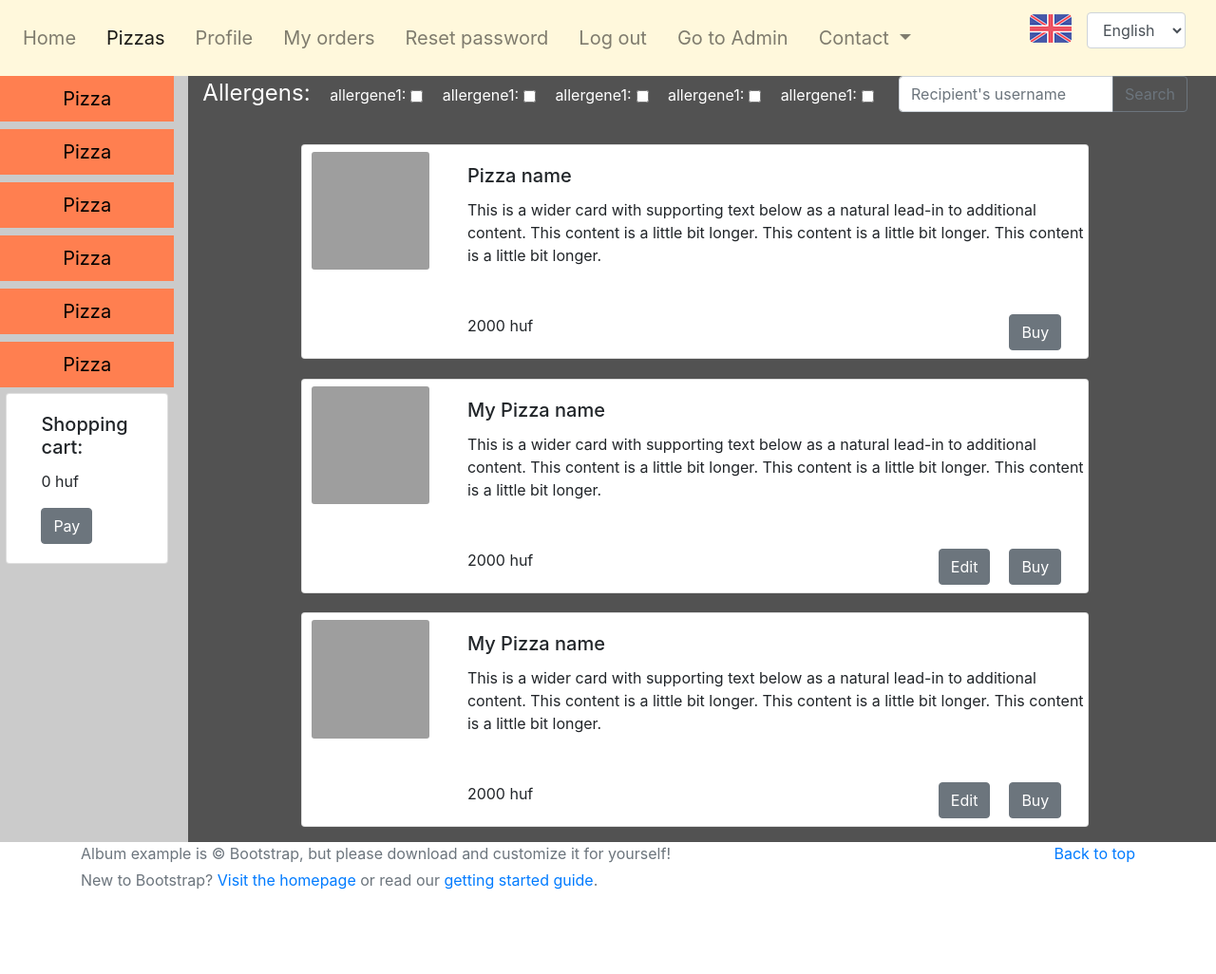
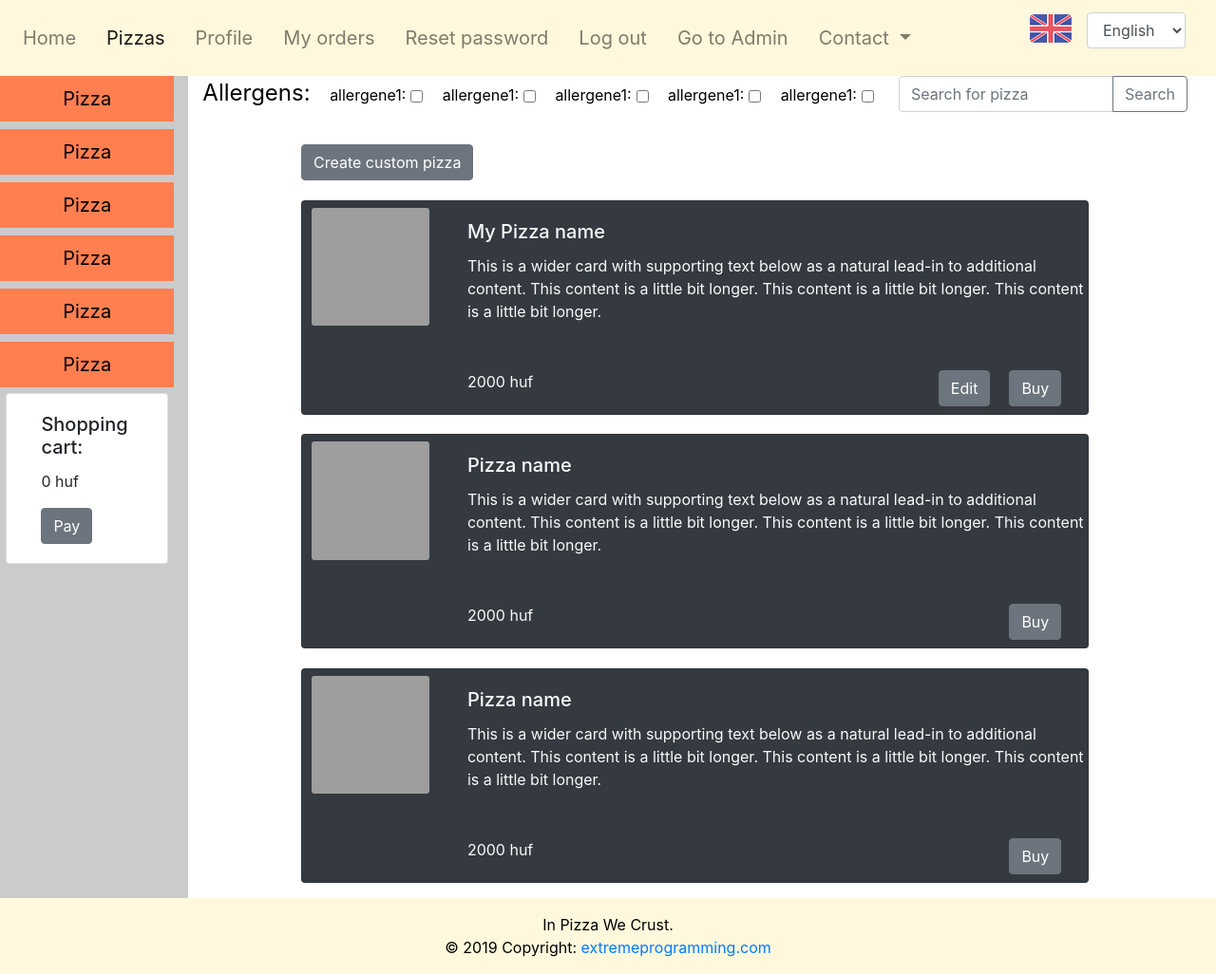
Before and after one commit to thejungwon/docker-webapp-django, a Django app: page /en/pizzalist/ in a window 1280 px wide. Shown: the whole page at 95% size. Before the commit the page ends 937 px from the top, so only its background shows below. Run offline with Django 3.2, Linux system fonts and the light colour scheme; the visitor is signed in with stand-in values (Sample User, id 1); parts of the project's set-up code (start-up, migrations or seed data) failed here and were passed over; some libraries are stand-ins or nearby versions; grey boxes are pictures that could not be loaded.

Commit message:
Fixed footer & added dedicated custom pizza button

```diff
--- a/src/app/templates/pizzalist.html
+++ b/src/app/templates/pizzalist.html
@@ -12,9 +12,10 @@
           integrity="sha384-Gn5384xqQ1aoWXA+058RXPxPg6fy4IWvTNh0E263XmFcJlSAwiGgFAW/dAiS6JXm" crossorigin="anonymous">
     <link rel="stylesheet" href="../../static/css/pizzalist.css">
     <link rel="stylesheet" href="{% static 'css/album.css' %}">
-    <link rel="stylesheet" href="https://maxcdn.bootstrapcdn.com/bootstrap/4.0.0/css/bootstrap.min.css" integrity="sha384-Gn5384xqQ1aoWXA+058RXPxPg6fy4IWvTNh0E263XmFcJlSAwiGgFAW/dAiS6JXm" crossorigin="anonymous">
+    <link rel="stylesheet" href="https://maxcdn.bootstrapcdn.com/bootstrap/4.0.0/css/bootstrap.min.css"
+          integrity="sha384-Gn5384xqQ1aoWXA+058RXPxPg6fy4IWvTNh0E263XmFcJlSAwiGgFAW/dAiS6JXm" crossorigin="anonymous">
 
-    <link rel="stylesheet" href="{% static 'css/custom-pizza.css' %}" >
+    <link rel="stylesheet" href="{% static 'css/custom-pizza.css' %}">
     <title>Pizza - Pizzas</title>
 </head>
 <body>
@@ -42,7 +43,7 @@
             </div>
             <div class="col">
                 <div class="input-group mb-3 corner">
-                    <input type="text" class="form-control" placeholder="Recipient's username" aria-label="Recipient's username" aria-describedby="button-addon2">
+                    <input type="text" class="form-control" placeholder="Search for pizza">
                     <div class="input-group-append">
                         <button class="btn btn-outline-secondary" type="button" id="button-addon2">Search</button>
                     </div>
@@ -63,10 +64,41 @@
                     </div>
 
                 </div>
+                <div class="pizza-list">
+                    <div class="mb-3 pizza-card center">
+                        <div class=" w-25">
+                            <button data-toggle="modal" data-target="#customize-pizza-modal"
+                                    type="button" class="btn btn-secondary">Create custom pizza
+                            </button>
+                        </div>
+                    </div>
 
-                <div class="pizza-list">
-<!--                    for-->
-                    <div class="card mb-3 pizza-card center">
+                    <div class="card mb-3 bg-dark text-light pizza-card center">
+                        <div class="row no-gutters">
+                            <div class="col-md-2">
+                                <img src="https://source.unsplash.com/random/100x100" class="card-img" alt="...">
+                            </div>
+                            <div class="col-md-10">
+                                <div class="card-body pizza-body">
+                                    <h5 class="card-title">My Pizza name</h5>
+                                    <p class="card-text">This is a wider card with supporting text below as a natural
+                                        lead-in to additional content. This content is a little bit longer.
+                                        This content is a little bit longer. This content is a little bit longer.</p>
+                                    <p class="card-text payment-row">
+                                        <span>2000 huf</span>
+                                        <span class="float-right mr-4 mb-2"><button
+                                            class="btn btn-secondary">Buy</button></span>
+                                        <span class="float-right">
+                                            <button data-toggle="modal" data-target="#customize-pizza-modal"
+                                                    type="button" class="btn btn-secondary">Edit</button>
+                                        </span>
+                                    </p>
+                                </div>
+                            </div>
+                        </div>
+                    </div>
+
+                    <div class="card mb-3 bg-dark text-light pizza-card center">
                         <div class="row no-gutters">
                             <div class="col-md-2">
                                 <img src="https://source.unsplash.com/random/100x100" class="card-img" alt="...">
@@ -79,57 +111,37 @@
                                         This content is a little bit longer. This content is a little bit longer.</p>
                                     <p class="card-text payment-row">
                                         <span>2000 huf</span>
-                                        <span class="float-right mr-4 mb-2"><button class="btn btn-secondary">Buy</button></span>
+                                        <span class="float-right mr-4 mb-2"><button
+                                            class="btn btn-secondary">Buy</button></span>
+                                    </p>
+                                </div>
+                            </div>
+                        </div>
+                    </div>
+                    <!--                    for-->
+
+
+                    <div class="card mb-3 bg-dark text-light pizza-card center">
+                        <div class="row no-gutters">
+                            <div class="col-md-2">
+                                <img src="https://source.unsplash.com/random/100x100" class="card-img" alt="...">
+                            </div>
+                            <div class="col-md-10">
+                                <div class="card-body pizza-body">
+                                    <h5 class="card-title">Pizza name</h5>
+                                    <p class="card-text">This is a wider card with supporting text below as a natural
+                                        lead-in to additional content. This content is a little bit longer.
+                                        This content is a little bit longer. This content is a little bit longer.</p>
+                                    <p class="card-text payment-row">
+                                        <span>2000 huf</span>
+                                        <span class="float-right mr-4 mb-2"><button
+                                            class="btn btn-secondary">Buy</button></span>
                                     </p>
                                 </div>
                             </div>
                         </div>
                     </div>
                     <!--                    endfor-->
-                    <div class="card mb-3 pizza-card center">
-                        <div class="row no-gutters">
-                            <div class="col-md-2">
-                                <img src="https://source.unsplash.com/random/100x100" class="card-img" alt="...">
-                            </div>
-                            <div class="col-md-10">
-                                <div class="card-body pizza-body">
-                                    <h5 class="card-title">My Pizza name</h5>
-                                    <p class="card-text">This is a wider card with supporting text below as a natural
-                                        lead-in to additional content. This content is a little bit longer.
-                                        This content is a little bit longer. This content is a little bit longer.</p>
-                                    <p class="card-text payment-row">
-                                        <span>2000 huf</span>
-                                        <span class="float-right mr-4 mb-2"><button class="btn btn-secondary">Buy</button></span>
-                                        <span class="float-right">
-                                            <button data-toggle="modal" data-target="#customize-pizza-modal" type="button" class="btn btn-secondary">Edit</button>
-                                        </span>
-                                    </p>
-                                </div>
-                            </div>
-                        </div>
-                    </div>
-                    <div class="card mb-3 pizza-card center">
-                        <div class="row no-gutters">
-                            <div class="col-md-2">
-                                <img src="https://source.unsplash.com/random/100x100" class="card-img" alt="...">
-                            </div>
-                            <div class="col-md-10">
-                                <div class="card-body pizza-body">
-                                    <h5 class="card-title">My Pizza name</h5>
-                                    <p class="card-text">This is a wider card with supporting text below as a natural
-                                        lead-in to additional content. This content is a little bit longer.
-                                        This content is a little bit longer. This content is a little bit longer.</p>
-                                    <p class="card-text payment-row">
-                                        <span>2000 huf</span>
-                                        <span class="float-right mr-4 mb-2"><button class="btn btn-secondary">Buy</button></span>
-                                        <span class="float-right">
-                                            <button data-toggle="modal" data-target="#customize-pizza-modal" type="button" class="btn btn-secondary">Edit</button>
-                                        </span>
-                                    </p>
-                                </div>
-                            </div>
-                        </div>
-                    </div>
                 </div>
             </div>
         </div>
@@ -137,14 +149,7 @@
 </main>
 
 <footer class="text-muted">
-    <div class="container">
-        <p class="float-right">
-            <a href="#">Back to top</a>
-        </p>
-        <p>Album example is &copy; Bootstrap, but please download and customize it for yourself!</p>
-        <p>New to Bootstrap? <a href="../../">Visit the homepage</a> or read our <a href="../../getting-started/">getting
-            started guide</a>.</p>
-    </div>
+    {% include 'layouts/footer.html' %}
 </footer>
 
 <script src="https://code.jquery.com/jquery-3.2.1.slim.min.js"
@@ -158,7 +163,8 @@
         crossorigin="anonymous"></script>
 
 <!-- CUSTOMIZE PIZZA MODAL -->
-    <div class="modal fade" id="customize-pizza-modal" tabindex="-1" role="dialog" aria-labelledby="customize-pizza" aria-hidden="true">
+<div class="modal fade" id="customize-pizza-modal" tabindex="-1" role="dialog" aria-labelledby="customize-pizza"
+     aria-hidden="true">
     <div class="modal-dialog custom-pizza-modal" role="document">
         <div class="modal-content">
             <div class="modal-header">
@@ -172,12 +178,16 @@
                     <div class="col-8">
                         <nav>
                             <div class="nav nav-tabs" id="nav-tab" role="tablist">
-                      <a class="nav-item nav-link active" id="nav-bases-tab" data-toggle="tab" href="#nav-bases" role="tab" aria-controls="nav-bases" aria-selected="true">Bases / Sauces</a>
-                      <a class="nav-item nav-link" id="nav-toppings-tab" data-toggle="tab" href="#nav-toppings" role="tab" aria-controls="nav-toppings" aria-selected="false">Toppings</a>
+                                <a class="nav-item nav-link active" id="nav-bases-tab" data-toggle="tab"
+                                   href="#nav-bases" role="tab" aria-controls="nav-bases" aria-selected="true">Bases /
+                                    Sauces</a>
+                                <a class="nav-item nav-link" id="nav-toppings-tab" data-toggle="tab"
+                                   href="#nav-toppings" role="tab" aria-controls="nav-toppings" aria-selected="false">Toppings</a>
                             </div>
                         </nav>
                         <div class="tab-content mt-4" id="nav-tabContent">
-                    <div class="tab-pane fade show active" id="nav-bases" role="tabpanel" aria-labelledby="nav-bases-tab">
+                            <div class="tab-pane fade show active" id="nav-bases" role="tabpanel"
+                                 aria-labelledby="nav-bases-tab">
                                 <form>
                                     <div class="row">
                                         <div class="col-6">
@@ -192,19 +202,22 @@
                                             <p class="label">Base</p>
                                             <div class="form-group">
                                                 <div class="form-check">
-                                <input class="form-check-input" name="pizza-base" type="radio" value="0" id="classic" checked>
+                                                    <input class="form-check-input" name="pizza-base" type="radio"
+                                                           value="0" id="classic" checked>
                                                     <label class="form-check-label" for="classic">
                                                         Classic
                                                     </label>
                                                 </div>
                                                 <div class="form-check">
-                                <input class="form-check-input" name="pizza-base" type="radio" value="1" id="italian">
+                                                    <input class="form-check-input" name="pizza-base" type="radio"
+                                                           value="1" id="italian">
                                                     <label class="form-check-label" for="italian">
                                                         Italian
                                                     </label>
                                                 </div>
                                                 <div class="form-check">
-                                <input class="form-check-input" name="pizza-base" type="radio" value="2" id="lactose-free">
+                                                    <input class="form-check-input" name="pizza-base" type="radio"
+                                                           value="2" id="lactose-free">
                                                     <label class="form-check-label" for="lactose-free">
                                                         Lactose free
                                                     </label>
@@ -214,43 +227,50 @@
                                         <div class="col-6">
                                             <p class="label">Sauce</p>
                                             <div class="form-check">
-                              <input class="form-check-input" name="pizza-sauce" type="radio" value="0" id="sauce-0" checked>
+                                                <input class="form-check-input" name="pizza-sauce" type="radio"
+                                                       value="0" id="sauce-0" checked>
                                                 <label class="form-check-label" for="sauce-0">
                                                     Sauce 1
                                                 </label>
                                             </div>
                                             <div class="form-check">
-                              <input class="form-check-input" name="pizza-sauce" type="radio" value="1" id="sauce-1">
+                                                <input class="form-check-input" name="pizza-sauce" type="radio"
+                                                       value="1" id="sauce-1">
                                                 <label class="form-check-label" for="sauce-1">
                                                     Sauce 2
                                                 </label>
                                             </div>
                                             <div class="form-check">
-                              <input class="form-check-input" name="pizza-sauce" type="radio" value="2" id="sauce-2">
+                                                <input class="form-check-input" name="pizza-sauce" type="radio"
+                                                       value="2" id="sauce-2">
                                                 <label class="form-check-label" for="sauce-2">
                                                     Sauce 3
                                                 </label>
                                             </div>
                                             <div class="form-check">
-                              <input class="form-check-input" name="pizza-sauce" type="radio" value="3" id="sauce-3" checked>
+                                                <input class="form-check-input" name="pizza-sauce" type="radio"
+                                                       value="3" id="sauce-3" checked>
                                                 <label class="form-check-label" for="sauce-3">
                                                     Sauce 4
                                                 </label>
                                             </div>
                                             <div class="form-check">
-                              <input class="form-check-input" name="pizza-sauce" type="radio" value="4" id="sauce-4">
+                                                <input class="form-check-input" name="pizza-sauce" type="radio"
+                                                       value="4" id="sauce-4">
                                                 <label class="form-check-label" for="sauce-4">
                                                     Sauce 5
                                                 </label>
                                             </div>
                                             <div class="form-check">
-                              <input class="form-check-input" name="pizza-sauce" type="radio" value="5" id="sauce-5">
+                                                <input class="form-check-input" name="pizza-sauce" type="radio"
+                                                       value="5" id="sauce-5">
                                                 <label class="form-check-label" for="sauce-5">
                                                     Sauce 6
                                                 </label>
                                             </div>
                                             <div class="form-check">
-                              <input class="form-check-input" name="pizza-sauce" type="radio" value="6" id="sauce-6">
+                                                <input class="form-check-input" name="pizza-sauce" type="radio"
+                                                       value="6" id="sauce-6">
                                                 <label class="form-check-label" for="sauce-6">
                                                     Sauce 7
                                                 </label>
@@ -259,7 +279,8 @@
                                     </div>
                                 </form>
                             </div>
-                    <div class="tab-pane fade" id="nav-toppings" role="tabpanel" aria-labelledby="nav-toppings-tab">
+                            <div class="tab-pane fade" id="nav-toppings" role="tabpanel"
+                                 aria-labelledby="nav-toppings-tab">
                                 <form>
                                     <div class="row">
                                         <div class="col-6">
@@ -418,7 +439,7 @@
                     <div class="col-4 right-col">
                         <div class="row">
                             <div class="col-5">
-                      <img class="img-fluid" src="../../static/images/random-pizza.jpg" alt="Pizza" />
+                                <img class="img-fluid" src="../../static/images/random-pizza.jpg" alt="Pizza"/>
                             </div>
                             <div class="col-7">
                                 <p><b>Price:</b> 8$</p>
@@ -440,14 +461,16 @@
                                 </div>
                             </div>
                         </div>
-                  <hr />
+                        <hr/>
                         <div class="row">
                             <div class="col-12">
                                 <form>
                                     <div class="form-group">
                                         <label for="name">Name</label>
-                          <input type="text" class="form-control" id="name" aria-describedby="namehelp" placeholder="Name">
-                          <small id="namehelp" class="form-text text-muted">The name of your custom pizza.</small>
+                                        <input type="text" class="form-control" id="name" aria-describedby="namehelp"
+                                               placeholder="Name">
+                                        <small id="namehelp" class="form-text text-muted">The name of your custom
+                                            pizza.</small>
                                     </div>
                                     <div class="d-flex flex-row justify-content-end">
                                         <button type="button" class="btn btn-primary float-right">Save pizza</button>
@@ -462,8 +485,14 @@
     </div>
 </div>
 <!-- CUSTOMIZE PIZZA MODAL END -->
-    <script src="https://code.jquery.com/jquery-3.2.1.slim.min.js" integrity="sha384-KJ3o2DKtIkvYIK3UENzmM7KCkRr/rE9/Qpg6aAZGJwFDMVNA/GpGFF93hXpG5KkN" crossorigin="anonymous"></script>
-    <script src="https://cdnjs.cloudflare.com/ajax/libs/popper.js/1.12.9/umd/popper.min.js" integrity="sha384-ApNbgh9B+Y1QKtv3Rn7W3mgPxhU9K/ScQsAP7hUibX39j7fakFPskvXusvfa0b4Q" crossorigin="anonymous"></script>
-    <script src="https://maxcdn.bootstrapcdn.com/bootstrap/4.0.0/js/bootstrap.min.js" integrity="sha384-JZR6Spejh4U02d8jOt6vLEHfe/JQGiRRSQQxSfFWpi1MquVdAyjUar5+76PVCmYl" crossorigin="anonymous"></script>
+<script src="https://code.jquery.com/jquery-3.2.1.slim.min.js"
+        integrity="sha384-KJ3o2DKtIkvYIK3UENzmM7KCkRr/rE9/Qpg6aAZGJwFDMVNA/GpGFF93hXpG5KkN"
+        crossorigin="anonymous"></script>
+<script src="https://cdnjs.cloudflare.com/ajax/libs/popper.js/1.12.9/umd/popper.min.js"
+        integrity="sha384-ApNbgh9B+Y1QKtv3Rn7W3mgPxhU9K/ScQsAP7hUibX39j7fakFPskvXusvfa0b4Q"
+        crossorigin="anonymous"></script>
+<script src="https://maxcdn.bootstrapcdn.com/bootstrap/4.0.0/js/bootstrap.min.js"
+        integrity="sha384-JZR6Spejh4U02d8jOt6vLEHfe/JQGiRRSQQxSfFWpi1MquVdAyjUar5+76PVCmYl"
+        crossorigin="anonymous"></script>
 </body>
 </html>
--- a/src/static/css/pizzalist.css
+++ b/src/static/css/pizzalist.css
@@ -2,9 +2,7 @@
     --main-btn-bg-color: coral;
     --main-bg-color: #525252;
 }
-.row{
-    max-width: 100%;
-}
+
 /*Side menu elements*/
 .side-btn{
     background-color: var(--main-btn-bg-color);
@@ -29,9 +27,11 @@
     margin: auto;
 }
 /*Allergens filter*/
+.checkbox-filter{
+    color: black;
+}
 .allergens {
     display: inline-block;
-    color: white;
 }
 .allergene-label{
     margin-left: 1rem;
@@ -46,8 +46,12 @@
 }
 /*Pizzas*/
 .container-background{
-    background-color: var(--main-bg-color);
+    /*background-color: var(--main-bg-color);*/
 }
+.row{
+    max-width: 100%;
+}
+
 .pizza-list{
     margin-top: 2rem;
 }
```
Lines whose indentation alone changed are shown as unchanged.
